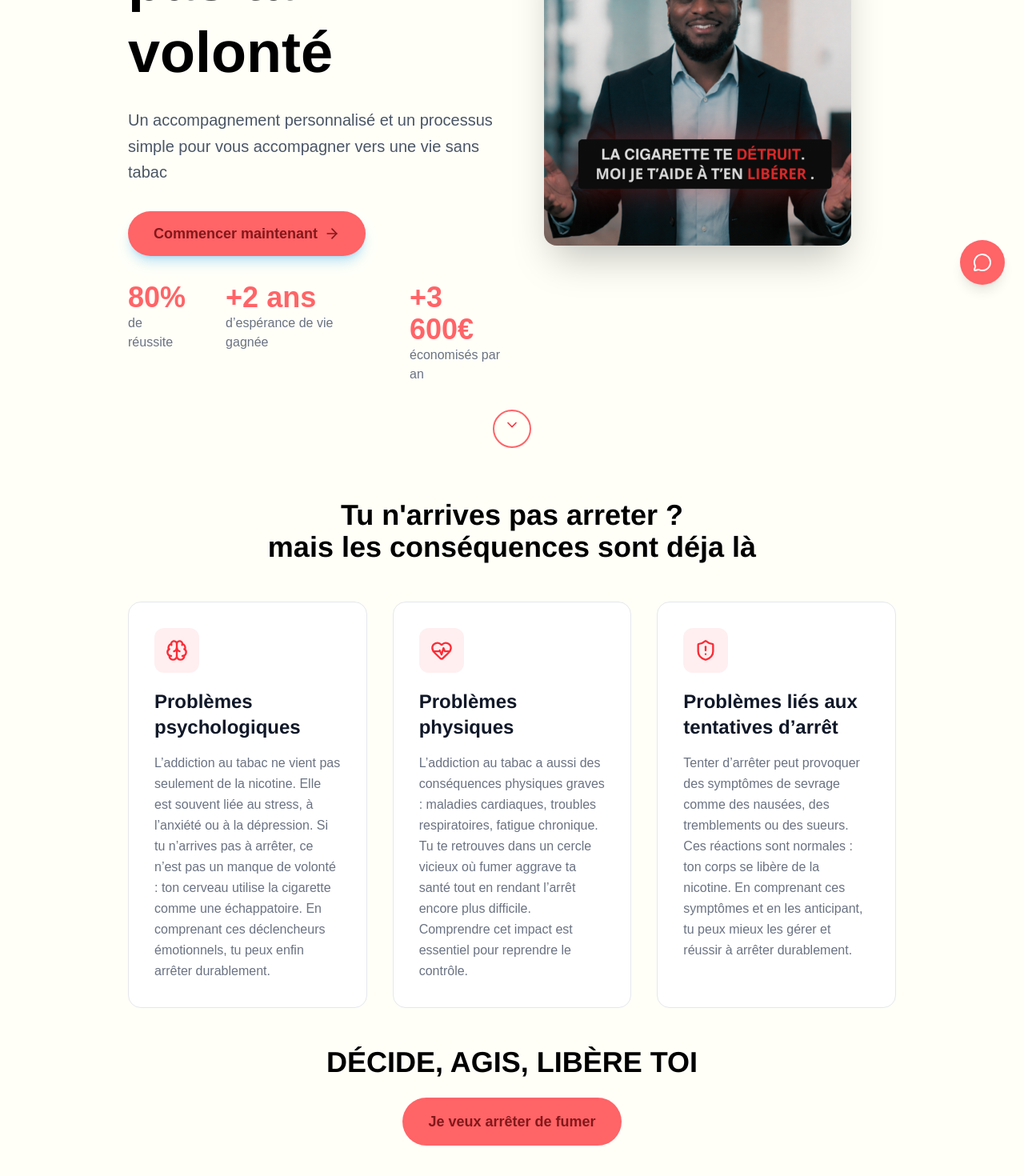
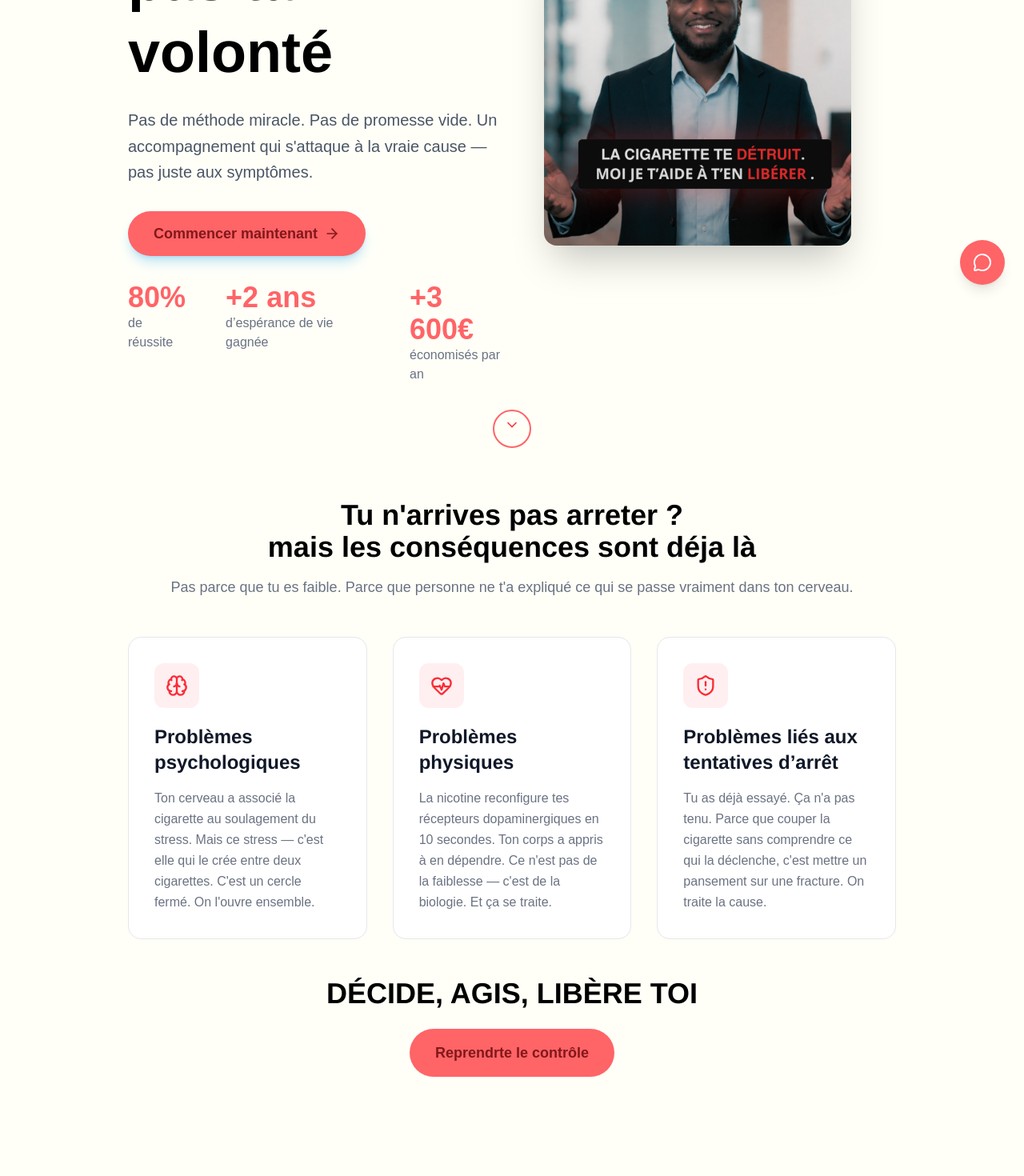
Before and after one commit to JarodT77/FranckSite, a Next.js app in the folder site/: page / in a window 1280 px wide. Shown: the part 420-1890 px from the top of the page at 80% size. Built offline with nearby package versions, Linux system fonts and the light colour scheme.

Commit message:
change text

```diff
--- a/site/app/components/benefits.tsx
+++ b/site/app/components/benefits.tsx
@@ -5,25 +5,25 @@ const benefits = [
     icon: HeartPulse,
     title: "Santé améliorée",
     description: "Après 20 minutes, votre tension artérielle diminue. Après 12 heures, le taux de monoxyde de carbone revient à la normale.",
-    stats: "Risque cardiaque réduit de 50% après 1 an"
+    stats: "-50% Risque cardiaque"
   },
   {
     icon: Wallet,
     title: "Économies considérables",
-    description: "Un fumeur moyen dépense environ 3 000€ par an en cigarettes. Imaginez ce que vous pourriez faire avec cet argent !",
+    description: "1 paquet/jour à 11€ : 4 015€ la première année. En 10 ans : plus de 40 000€. De l'argent réel que tu ne brûles plus littéralement.",
     stats: "Jusqu'à 3 000€ économisés par an"
   },
   {
     icon: Clock,
     title: "Plus de temps libre",
-    description: "Fini les pauses cigarettes, les détours pour acheter des paquets. Récupérez du temps précieux pour ce qui compte vraiment.",
-    stats: "2h par jour récupérées en moyenne"
+    description: "Fini les pauses forcées, les détours pour acheter, les sorties dans le froid. Du temps retrouvé pour ce qui en vaut la peine.",
+    stats: "+2h par jour récupérées en moyenne"
   },
   {
     icon: Smile,
     title: "Bien-être quotidien",
-    description: "Retrouvez le goût et l'odorat, respirez librement, dormez mieux et profitez d'une peau plus saine et éclatante.",
-    stats: "Énergie augmentée de 40%"
+    description: "Goût, odorat, souffle, sommeil, peau — tout se régénère. À 15 ans d'arrêt, ton cœur a les mêmes statistiques qu'un non-fumeur.",
+    stats: "+40% D'énergie augmentée "
   }
 ];
 
@@ -36,7 +36,7 @@ export default function Benefits() {
             Les bienfaits de l&apos;arrêt du tabac
           </h2>
           <p className="text-lg md:text-xl text-blue-100 max-w-2xl mx-auto font-poppins">
-            Votre corps commence à se régénérer dès les premières heures
+            Ton corps commence à réparer dès que tu arrêtes. Voici ce que les données disent — sans enjoliver.
           </p>
         </div>
 
--- a/site/app/components/cta.tsx
+++ b/site/app/components/cta.tsx
@@ -5,10 +5,10 @@ export default function CTA() {
     <section className="py-20 px-4 md:px-6 bg-linear-to-br from-black to-gray-600">
       <div className="max-w-4xl mx-auto text-center text-white">
         <h2 className="text-3xl md:text-4xl lg:text-5xl font-bold font-helvetica mb-6">
-          Prêt à commencer ta nouvelle vie ?
+          Prêt à reprendre le contrôle ?
         </h2>
         <p className="text-lg md:text-xl mb-8 text-blue-100 font-poppins">
-          Rejoins le programme dès aujourd&apos;hui et bénéficie d&apos;un accompagnement personnalisé
+          Rejoins le programme aujourd'hui. Pas demain. Pas lundi. Aujourd'hui.
         </p>
 
         <div className="flex flex-col sm:flex-row gap-4 justify-center mb-12">
--- a/site/app/components/hero.tsx
+++ b/site/app/components/hero.tsx
@@ -46,7 +46,7 @@ export default function Hero() {
             transition={{ duration: 0.5, delay: 0.8 }}
             className="text-lg md:text-xl mt-5 md:mt-6 font-poppins text-gray-600 leading-relaxed"
           >
-            Un accompagnement personnalisé et un processus simple pour vous accompagner vers une vie sans tabac
+            Pas de méthode miracle. Pas de promesse vide. Un accompagnement qui s'attaque à la vraie cause — pas juste aux symptômes.
           </motion.p>
 
           <motion.div
--- a/site/app/components/service.tsx
+++ b/site/app/components/service.tsx
@@ -4,9 +4,9 @@ import Link from "next/link";
 const services = [
   {
     icon: BookOpen,
-    title: "Accompagnement",
+    title: "PROGRAMME",
     description:
-      "Une méthode structurée pour t'aider à arrêter de fumer à ton rythme avec un cadre clair et des étapes précises.",
+      "Une méthode structurée étape par étape, à ton rythme.",
     features: [
       "Un programme complet étape par étape",
       "Des actions concrètes à appliquer",
@@ -19,7 +19,7 @@ const services = [
   },
   {
     icon: Users,
-    title: "Coaching",
+    title: "COACHING",
     description:
       "Un accompagnement 100% sur mesure avec un coach dédié pour t'aider à arrêter efficacement et durablement.",
     features: [
@@ -34,9 +34,9 @@ const services = [
   },
   {
     icon: FileText,
-    title: "Documentation",
+    title: "DOCUMENTATION",
     description:
-      "Accède à des contenus pratiques pour comprendre ton addiction et commencer à arrêter par toi-même.",
+      "Accède aux ressources pour comprendre ton addiction et avancer seul.",
     features: [
       "Guides et méthodes simples",
       "Techniques anti-envie",
@@ -54,13 +54,11 @@ export default function Service() {
       <div className="max-w-7xl mx-auto">
         <div className="text-center mb-12 md:mb-16">
           <h2 className="text-3xl md:text-4xl font-bold font-helvetica mb-4">
-            Passe à l&apos;accompagnement
-            <br />
-            <span>dont tu as besoin pour arrêter pour de bon.</span>
+            Choisis ton
+            <span> niveau d'engagement</span>
           </h2>
           <p className="text-lg md:text-xl text-gray-500 max-w-2xl mx-auto font-poppins">
-            Que tu veuilles être guidé de A à Z ou avancer seul, il existe une
-            solution adaptée à ta situation.
+            Quel que soit ton point de départ, il existe une formule adaptée à ta situation.
           </p>
         </div>
 
--- a/site/app/components/subject.tsx
+++ b/site/app/components/subject.tsx
@@ -8,19 +8,19 @@ const problems = [
     icon: Brain,
     title: "Problèmes psychologiques",
     description:
-      "L\u2019addiction au tabac ne vient pas seulement de la nicotine. Elle est souvent li\u00e9e au stress, \u00e0 l\u2019anxi\u00e9t\u00e9 ou \u00e0 la d\u00e9pression. Si tu n\u2019arrives pas \u00e0 arr\u00eater, ce n\u2019est pas un manque de volont\u00e9 : ton cerveau utilise la cigarette comme une \u00e9chappatoire. En comprenant ces d\u00e9clencheurs \u00e9motionnels, tu peux enfin arr\u00eater durablement.",
+      "Ton cerveau a associé la cigarette au soulagement du stress. Mais ce stress — c'est elle qui le crée entre deux cigarettes. C'est un cercle fermé. On l'ouvre ensemble.",
   },
   {
     icon: HeartPulse,
     title: "Problèmes physiques",
     description:
-      "L\u2019addiction au tabac a aussi des cons\u00e9quences physiques graves : maladies cardiaques, troubles respiratoires, fatigue chronique. Tu te retrouves dans un cercle vicieux o\u00f9 fumer aggrave ta sant\u00e9 tout en rendant l\u2019arr\u00eat encore plus difficile. Comprendre cet impact est essentiel pour reprendre le contr\u00f4le.",
+      "La nicotine reconfigure tes récepteurs dopaminergiques en 10 secondes. Ton corps a appris à en dépendre. Ce n'est pas de la faiblesse — c'est de la biologie. Et ça se traite.",
   },
   {
     icon: ShieldAlert,
     title: "Problèmes liés aux tentatives d\u2019arrêt",
     description:
-      "Tenter d\u2019arr\u00eater peut provoquer des sympt\u00f4mes de sevrage comme des naus\u00e9es, des tremblements ou des sueurs. Ces r\u00e9actions sont normales : ton corps se lib\u00e8re de la nicotine. En comprenant ces sympt\u00f4mes et en les anticipant, tu peux mieux les g\u00e9rer et r\u00e9ussir \u00e0 arr\u00eater durablement.",
+      "Tu as déjà essayé. Ça n'a pas tenu. Parce que couper la cigarette sans comprendre ce qui la déclenche, c'est mettre un pansement sur une fracture. On traite la cause.",
   },
 ];
 
@@ -30,6 +30,8 @@ export default function Subject() {
             <h2 className="text-2xl md:text-4xl font-bold font-helvetica text-center">
                 Tu n&apos;arrives pas arreter ?<br/><span className="text-black"> mais les conséquences sont déja là</span>
             </h2>
+            <p className="text-gray-500 font-poppins text-center text-lg mt-4 mb-12">Pas parce que tu es faible. Parce que personne ne t'a expliqué ce qui se passe vraiment dans ton cerveau.
+            </p>
             <div className="grid grid-cols-1 md:grid-cols-3 gap-6 md:gap-8 mt-8 md:mt-12">
                 {problems.map((problem, index) => {
                   const Icon = problem.icon;
@@ -54,7 +56,7 @@ export default function Subject() {
             <div className="hidden md:flex flex-col items-center gap-6 mt-12">
                             <h2 className="text-2xl md:text-4xl font-bold font-helvetica text-center">DÉCIDE, AGIS, LIBÈRE TOI</h2>
                             <a href="#bilan-form" className="px-8 text-center bg-red-400 text-red-900 font-bold font-poppins text-lg py-4 rounded-full hover:bg-red-500 hover:text-white transition-colors">
-                                Je veux arrêter de fumer
+                                Reprendrte le contrôle
                             </a>
                         </div>
             <div className="flex flex-col justify-center mt-10">
@@ -83,10 +85,10 @@ export default function Subject() {
                             <p className="font-poppins text-gray-300 mt-4 mb-8 text-lg">Ma méthode repose sur 4 piliers :</p>
                             <div className="grid grid-cols-2 gap-5">
                                 {[
-                                  { number: "1", title: "Diagnostic précis", desc: "On identifie exactement où tu en es" },
-                                  { number: "2", title: "Objectifs clairs", desc: "Des étapes mesurables et réalistes" },
-                                  { number: "3", title: "Outils éprouvés", desc: "Des techniques qui ont fait leurs preuves" },
-                                  { number: "4", title: "Autonomie", desc: "Tu deviens acteur de ton changement" },
+                                  { number: "1", title: "Diagnostic précis", desc: "On identifie exactement où tu en es : niveau de dépendance, déclencheurs, historique. Pas de généralités — ton profil, tes données." },
+                                  { number: "2", title: "Objectifs clairs", desc: "Des étapes mesurables, une date d'arrêt fixée, des jalons hebdomadaires. Ce qui est mesuré est géré. Ce qui est vague est abandonné." },
+                                  { number: "3", title: "Outils éprouvés", desc: "TSN, TCC, techniques de gestion du craving — seulement ce que les études cliniques confirment. Pas de charlatanisme." },
+                                  { number: "4", title: "Autonomie", desc: "L'objectif : que tu n'aies plus besoin de moi. Tu comprends tes mécanismes, tu gères tes envies. Tu es libre pour de bon." },
                                 ].map((pillar) => (
                                   <div key={pillar.number} className="bg-white/10 backdrop-blur-sm rounded-xl p-5 border border-white/10">
                                     <span className="inline-flex items-center justify-center w-9 h-9 rounded-full bg-gray-700 text-red-500 font-bold text-lg mb-3">
@@ -111,7 +113,7 @@ export default function Subject() {
                 >
                     <h2 className="text-2xl font-bold font-helvetica text-center"> DÉCIDE, AGIS, LIBÈRE TOI</h2>
                     <a href="#bilan-form" className="w-3/4 text-center bg-red-400 text-red-900 font-bold font-poppins text-lg py-4 rounded-full hover:bg-red-500 hover:text-white transition-colors">
-                        Je veux arrêter de fumer
+                       Reprendre le contrôle
                     </a>
                 </motion.div>
             </div>
```
Also changed, not shown: site/app/components/resolution.tsx (+6 -4 lines).
